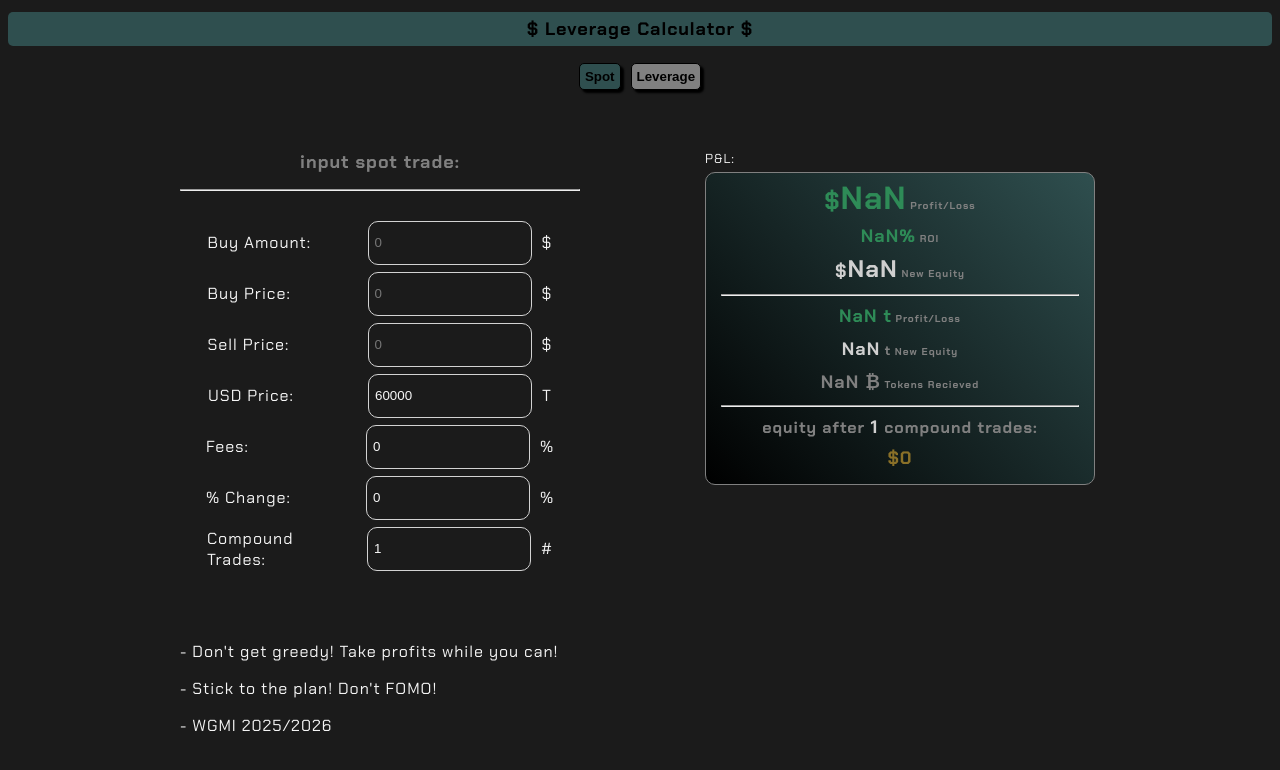
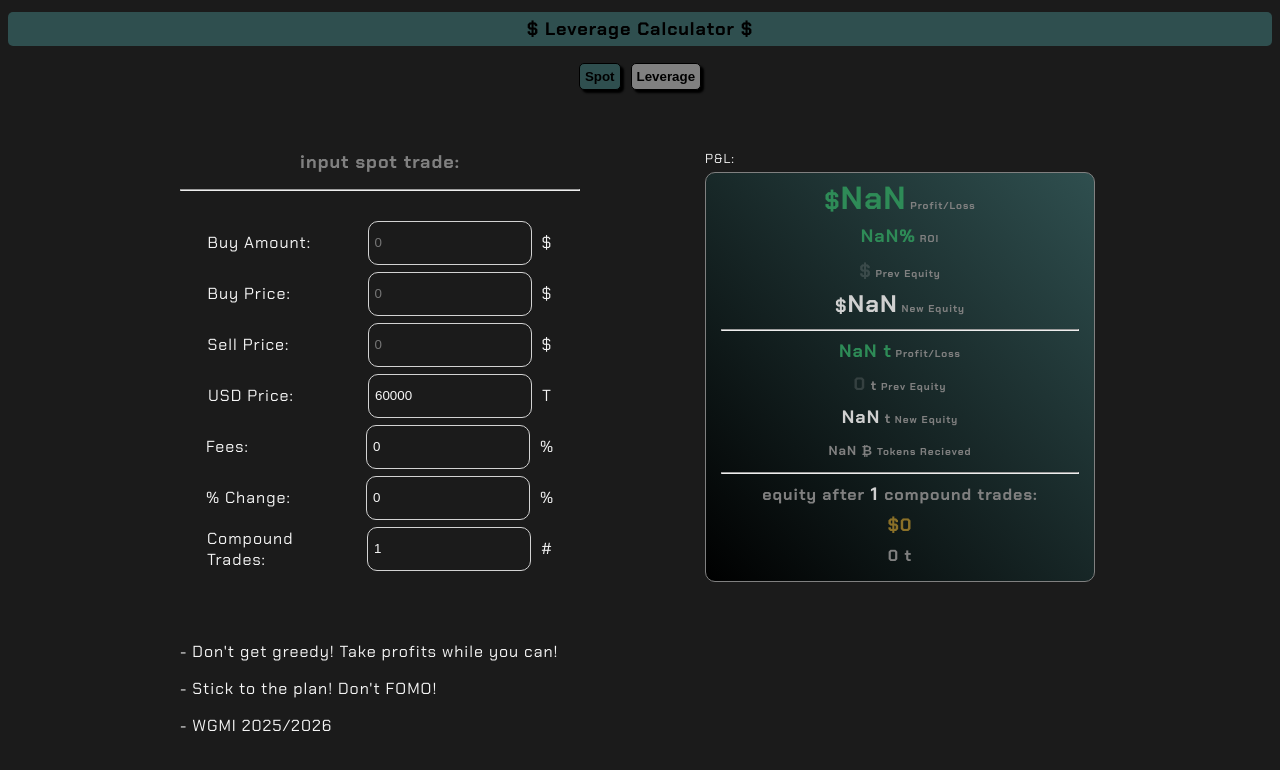
Before and after one commit to samdeez/leverage-calculator, a React (Create React App) app: page / in a window 1280 px wide. Shown: the top 770 px of the page. Built offline with nearby package versions, Linux system fonts and the light colour scheme.

Commit message:
beauty fix!

```diff
--- a/src/Spot.js
+++ b/src/Spot.js
@@ -222,6 +222,15 @@ const Spot = () => {
             %<span style={{ fontSize: "x-small", color: "gray" }}> ROI</span>
           </span>
           <br />
+          <span style={{ fontSize: "large", color: "#d0d0d02c" }}>$</span>
+          <span style={{ color: "#d0d0d02c", fontSize: "x-large" }}>
+            {invest.toLocaleString()}
+            <span style={{ fontSize: "x-small", color: "gray" }}>
+              {" "}
+              Prev Equity
+            </span>
+          </span>
+          <br />
           <span style={{ fontSize: "large", color: "#d0d0d0" }}>$</span>
           <span style={{ color: "#d0d0d0", fontSize: "x-large" }}>
             {(levCalc() + Number(invest)).toLocaleString()}
@@ -243,6 +252,15 @@ const Spot = () => {
           </span>
           <br />
 
+          <span style={{ color: "#d0d0d02c", fontSize: "large" }}>
+            {(invest * localPrice).toLocaleString()}
+            <span style={{ fontSize: "small", color: "gray" }}> t</span>
+            <span style={{ fontSize: "x-small", color: "gray" }}>
+              {" "}
+              Prev Equity
+            </span>
+          </span>
+          <br />
           <span style={{ color: "#d0d0d0", fontSize: "large" }}>
             {(invest * localPrice + levCalc() * localPrice).toLocaleString()}
             <span style={{ fontSize: "small", color: "gray" }}> t</span>
@@ -252,7 +270,7 @@ const Spot = () => {
             </span>
           </span>
           <br />
-          <span style={{ color: "gray", fontSize: "large" }}>
+          <span style={{ color: "gray", fontSize: "small" }}>
             {(invest / enterPrice).toFixed(6)} ₿
             <span style={{ fontSize: "x-small", color: "gray" }}>
               {" "}
@@ -271,14 +289,19 @@ const Spot = () => {
               </span>
               compound trades:
             </span>
-
             <br />
-
             <span style={{ fontSize: "large", color: "#8a7028ff" }}>
               $
               {compoundCalc().toLocaleString("en-US", {
                 maximumFractionDigits: 0,
               })}
+            </span>
+            <br />
+            <span style={{ fontSize: "medium", color: "gray" }}>
+              {(compoundCalc() * localPrice).toLocaleString("en-US", {
+                maximumFractionDigits: 0,
+              })}{" "}
+              t
             </span>
           </span>
         </div>
```
